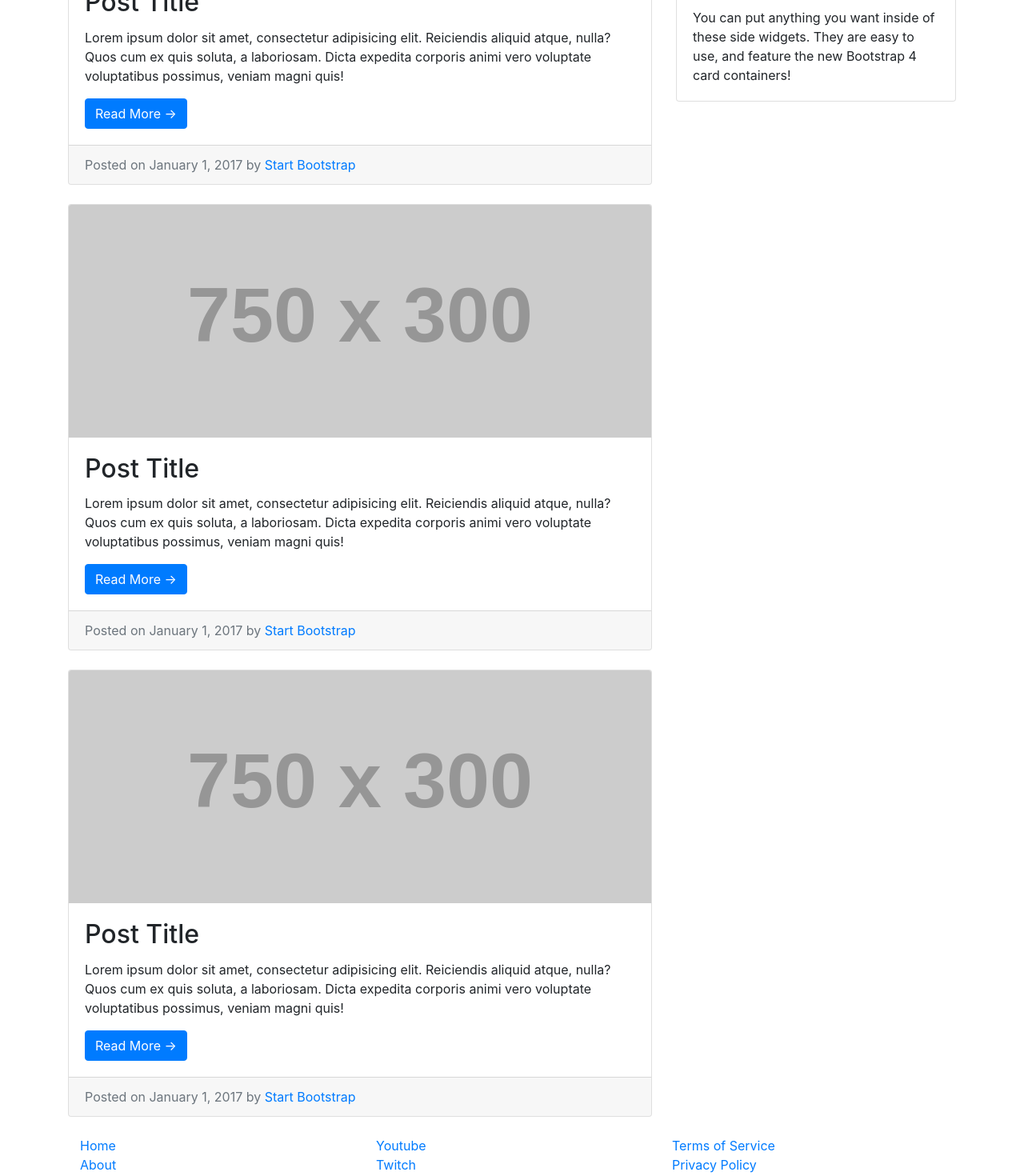
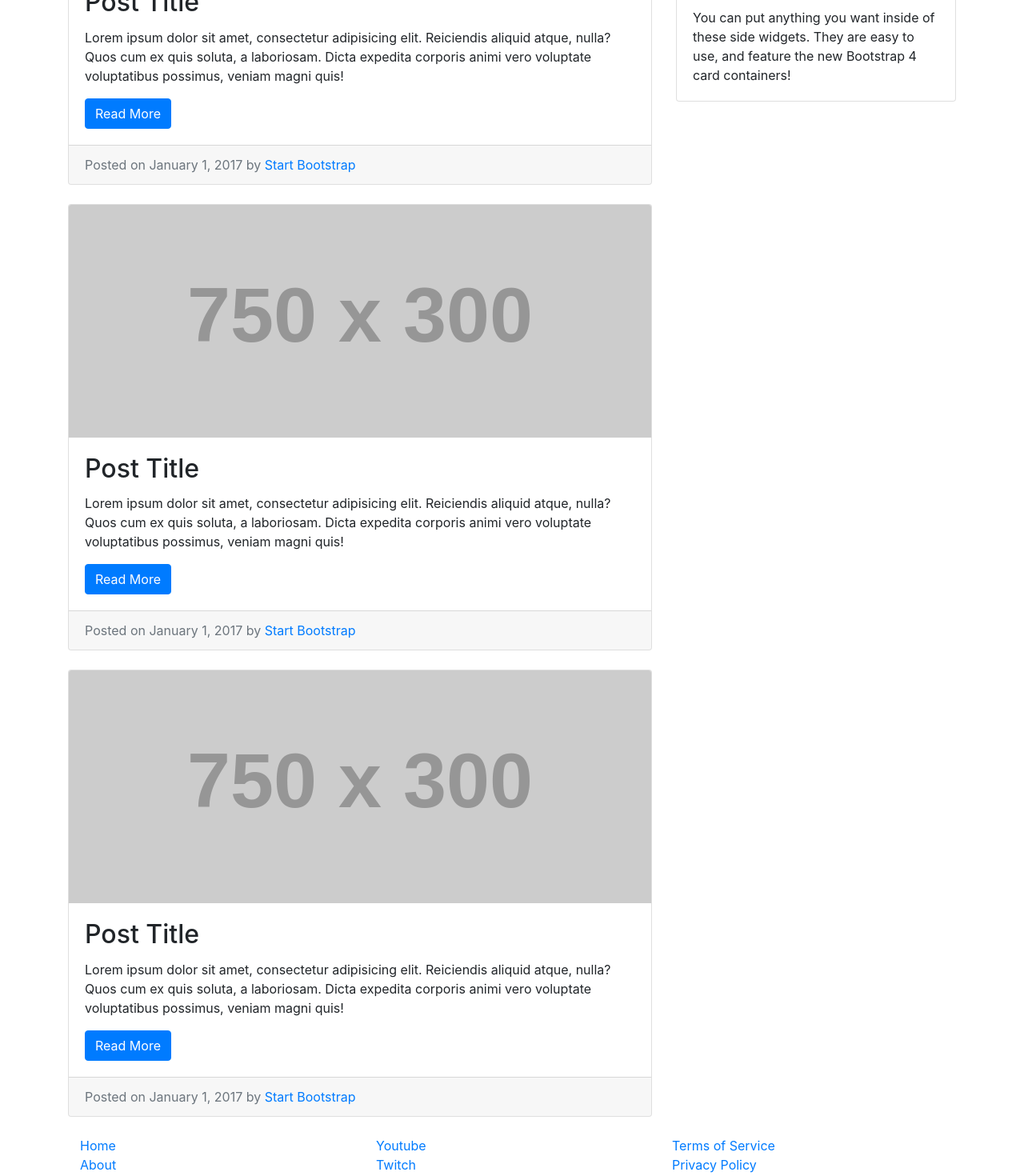
Before and after one commit to fatihunlu/vue-bootstrap-blog, a Vue app: page / in a window 1280 px wide. Shown: the part 480-1950 px from the top of the page at 80% size. Built offline with nearby package versions, Linux system fonts and the light colour scheme.

Commit message:
BlogPage links added

```diff
--- a/src/pages/HomePage.vue
+++ b/src/pages/HomePage.vue
@@ -9,7 +9,7 @@
                 <div class="card-body">
                 <h2 class="card-title">Post Title</h2>
                 <p class="card-text">Lorem ipsum dolor sit amet, consectetur adipisicing elit. Reiciendis aliquid atque, nulla? Quos cum ex quis soluta, a laboriosam. Dicta expedita corporis animi vero voluptate voluptatibus possimus, veniam magni quis!</p>
-                <a href="#" class="btn btn-primary">Read More →</a>
+                <router-link class="btn btn-primary" :to="{ name: 'BlogPage' }">Read More</router-link>
                 </div>
                 <div class="card-footer text-muted">
                 Posted on January 1, 2017 by
@@ -21,7 +21,7 @@
                 <div class="card-body">
                 <h2 class="card-title">Post Title</h2>
                 <p class="card-text">Lorem ipsum dolor sit amet, consectetur adipisicing elit. Reiciendis aliquid atque, nulla? Quos cum ex quis soluta, a laboriosam. Dicta expedita corporis animi vero voluptate voluptatibus possimus, veniam magni quis!</p>
-                <a href="#" class="btn btn-primary">Read More →</a>
+                <router-link class="btn btn-primary" :to="{ name: 'BlogPage' }">Read More</router-link>
                 </div>
                 <div class="card-footer text-muted">
                 Posted on January 1, 2017 by
@@ -33,7 +33,7 @@
                 <div class="card-body">
                 <h2 class="card-title">Post Title</h2>
                 <p class="card-text">Lorem ipsum dolor sit amet, consectetur adipisicing elit. Reiciendis aliquid atque, nulla? Quos cum ex quis soluta, a laboriosam. Dicta expedita corporis animi vero voluptate voluptatibus possimus, veniam magni quis!</p>
-                <a href="#" class="btn btn-primary">Read More →</a>
+                <router-link class="btn btn-primary" :to="{ name: 'BlogPage' }">Read More</router-link>
                 </div>
                 <div class="card-footer text-muted">
                 Posted on January 1, 2017 by
```
